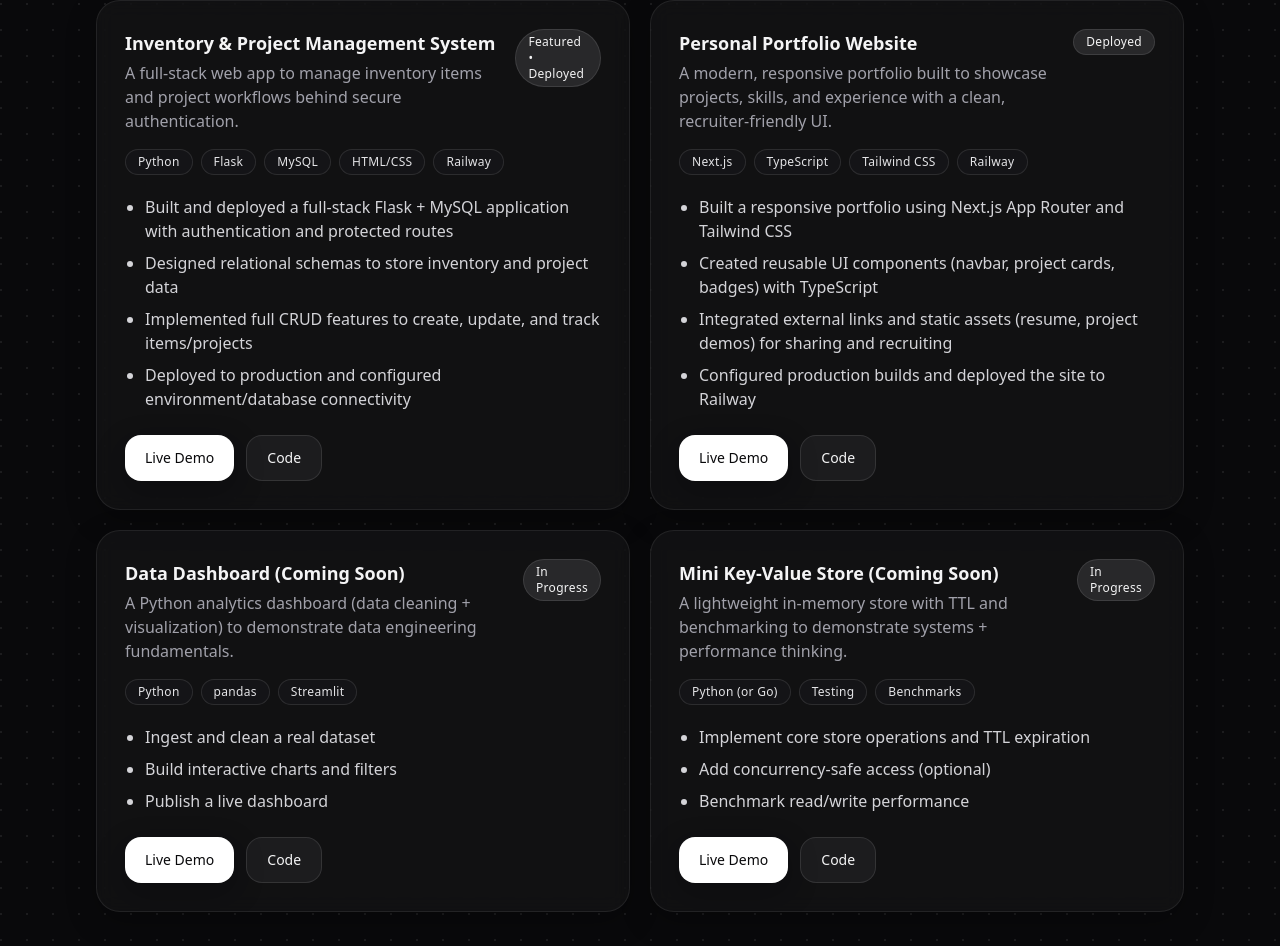
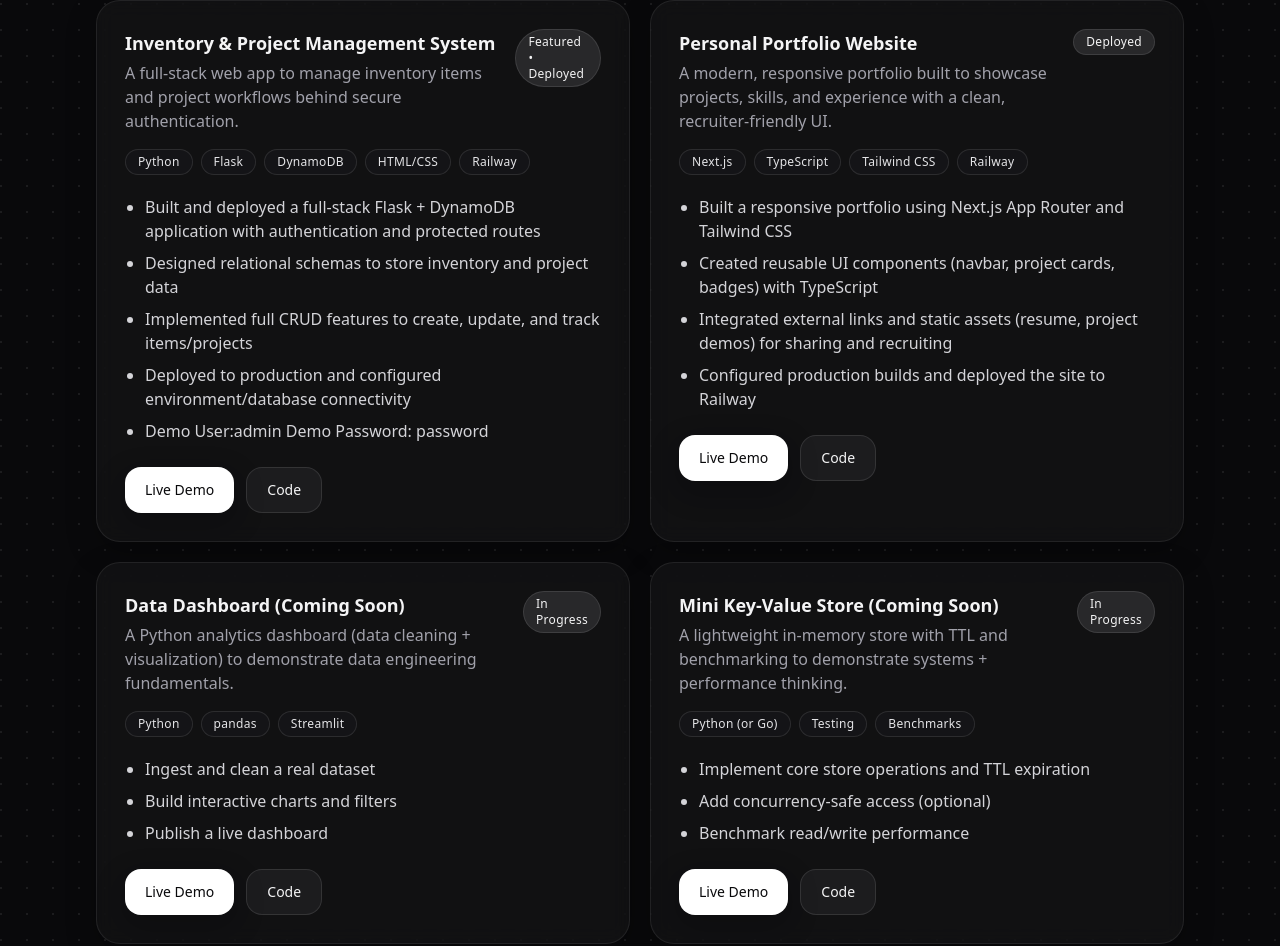
Before and after one commit to TrevonG12/Initial-portfolio, a Next.js app: page / in a window 1280 px wide. Shown: the part 1635-2581 px from the top of the page. Built offline with nearby package versions, Linux system fonts and the light colour scheme.

Commit message:
Add user and password

```diff
--- a/src/data/site.ts
+++ b/src/data/site.ts
@@ -36,12 +36,13 @@ export const site = {
       tag: "Featured • Deployed",
       description:
         "A full-stack web app to manage inventory items and project workflows behind secure authentication.",
-      stack: ["Python", "Flask", "MySQL", "HTML/CSS", "Railway"],
+      stack: ["Python", "Flask", "DynamoDB", "HTML/CSS", "Railway"],
       bullets: [
-        "Built and deployed a full-stack Flask + MySQL application with authentication and protected routes",
+        "Built and deployed a full-stack Flask + DynamoDB application with authentication and protected routes",
         "Designed relational schemas to store inventory and project data",
         "Implemented full CRUD features to create, update, and track items/projects",
-        "Deployed to production and configured environment/database connectivity"
+        "Deployed to production and configured environment/database connectivity",
+        "Demo User:admin Demo Password: password"
       ],
       links: {
         live: "https://inventory-project-managament-production.up.railway.app/",
```
